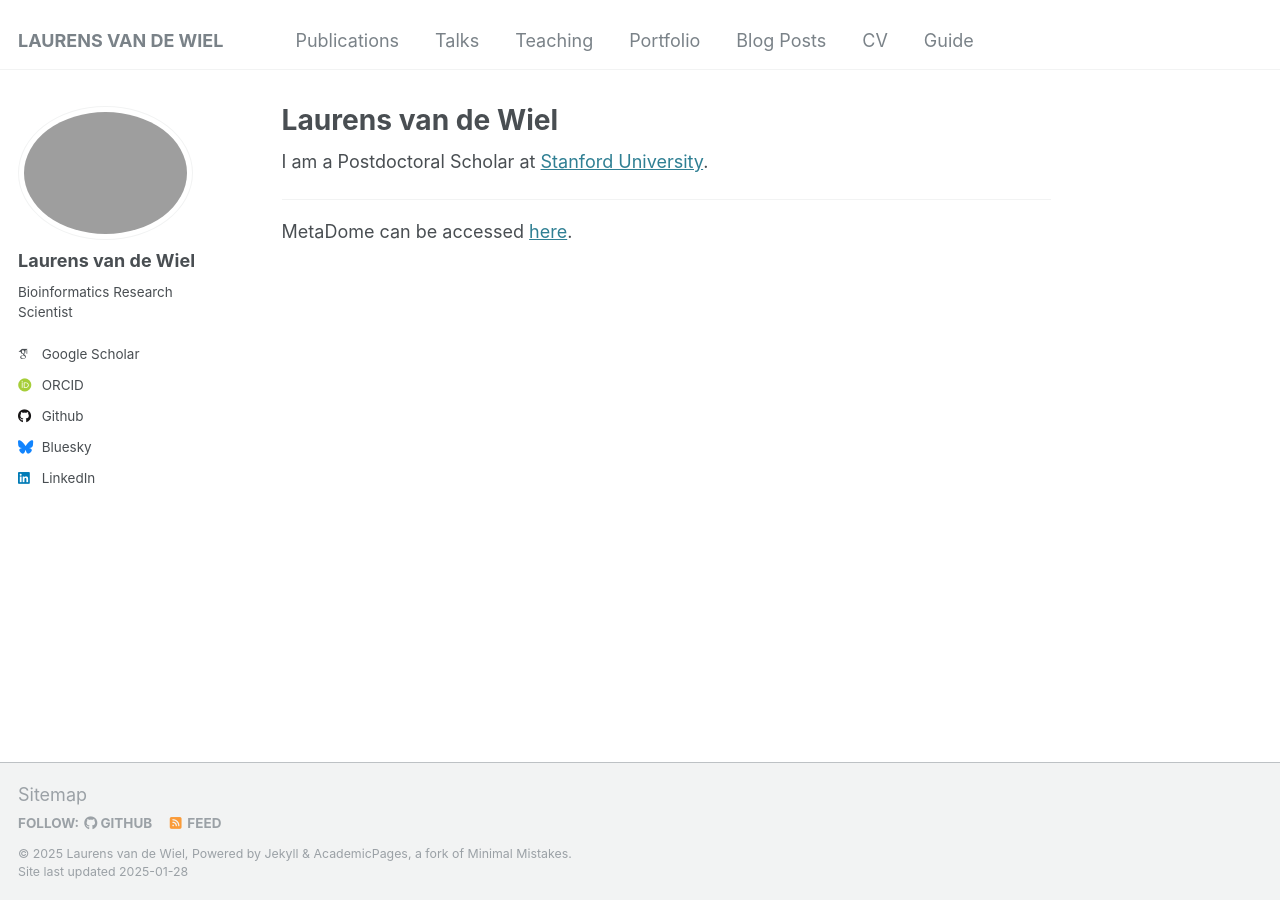
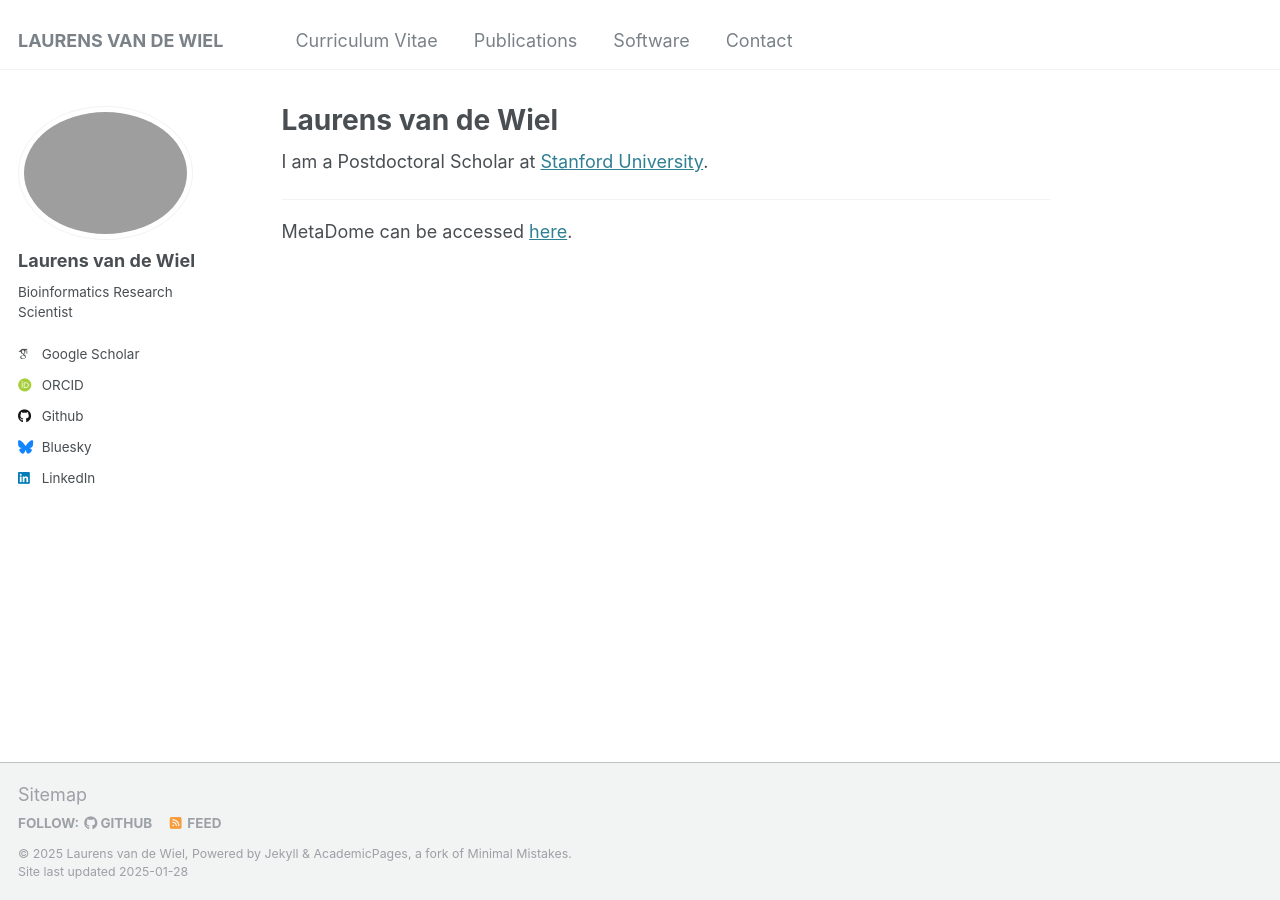
Before and after one commit to laurensvdwiel/laurensvdwiel.github.io, a Jekyll site: the page built from _pages/about.md, in a window 1280 px wide. Built offline with Jekyll 4.4.1, drawn with Linux system fonts in a browser that asks for light colours; some web fonts are replaced.

Commit message:
Tailored and personalized navigation from original template

```diff
--- a/_data/navigation.yml
+++ b/_data/navigation.yml
@@ -5,23 +5,14 @@
 # prevent it from being included in the site.
 
 main:
+  - title: "Curriculum Vitae"
+    url: /cv/
+
   - title: "Publications"
     url: /publications/
 
-  - title: "Talks"
-    url: /talks/
+  - title: "Software"
+    url: /software/
 
-  - title: "Teaching"
-    url: /teaching/
-
-  - title: "Portfolio"
-    url: /portfolio/
-
-  - title: "Blog Posts"
-    url: /year-archive/
-
-  - title: "CV"
-    url: /cv/
-
-  - title: "Guide"
-    url: /markdown/
+  - title: "Contact"
+    url: /contact/
```
